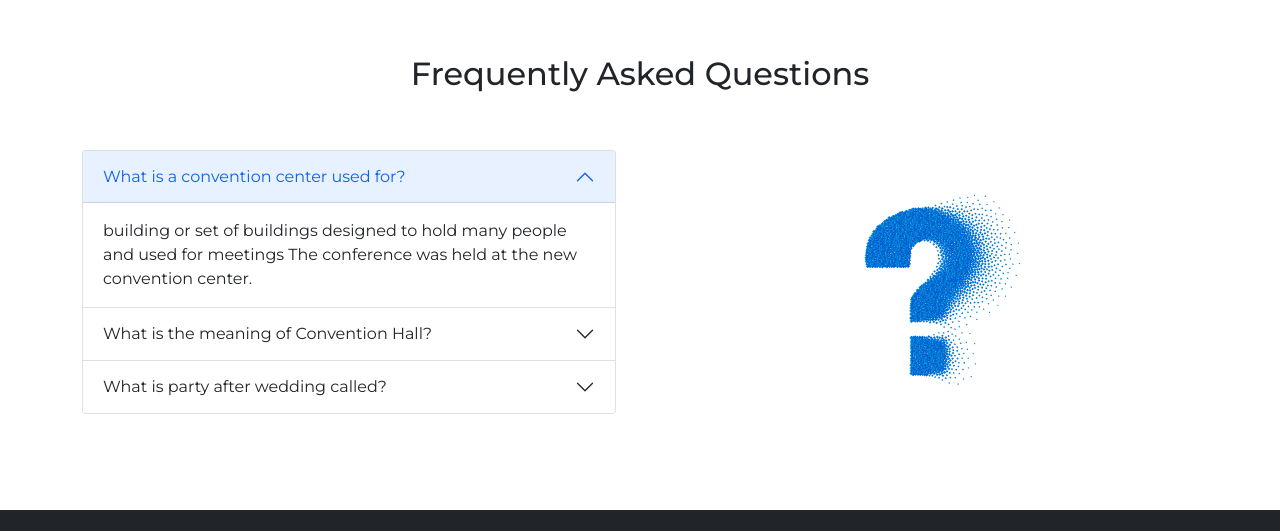
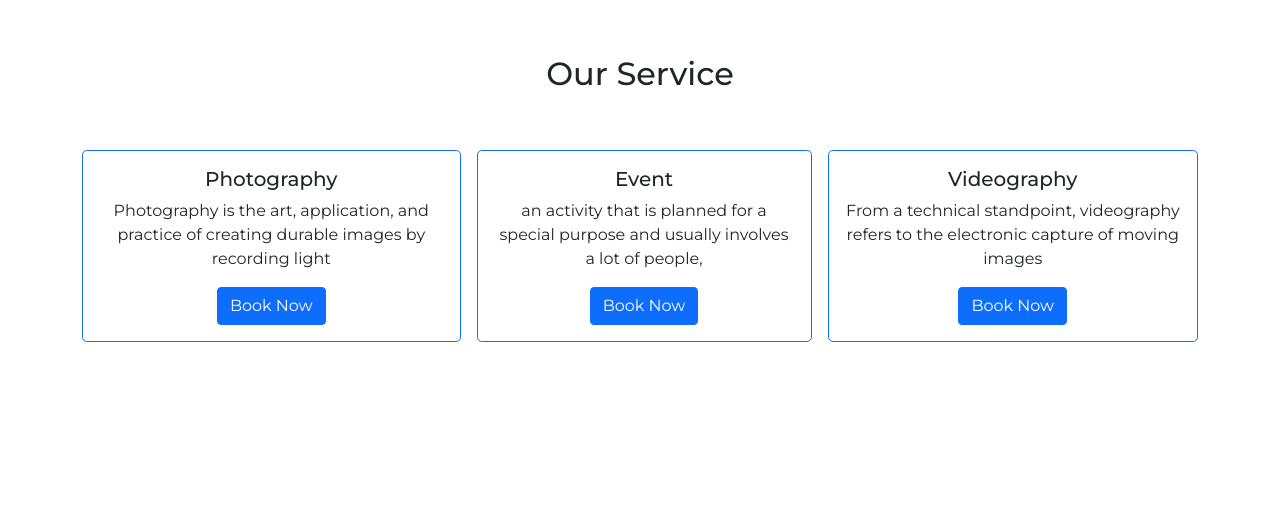
Before and after one commit to alihaider-dev/convention-center, a plain HTML site: page index.html in a window 1280 px wide. Shown: the part 1978-2509 px from the top of the page. Drawn offline with nearby package versions, Linux system fonts and the light colour scheme.

Commit message:
Our Service Section Added

```diff
--- a/index.html
+++ b/index.html
@@ -399,6 +399,44 @@
           </div>
         </section>
       </section>
+      <!-- Our Service -->
+      <section class="our-service container my-5 py-md-5">
+        <div class="section-title text-capitalize text-center p-5">
+          <h2>our service</h2>
+        </div>
+        <div class="text-center d-flex gap-3 flex-wrap flex-md-nowrap">
+          <div class="card rounded-3 border-primary">
+            <div class="card-body">
+              <h5 class="card-title">Photography</h5>
+              <p class="card-text">
+                Photography is the art, application, and practice of creating
+                durable images by recording light
+              </p>
+              <a href="#" class="btn btn-primary">Book Now</a>
+            </div>
+          </div>
+          <div class="card rounded-3 border-primary">
+            <div class="card-body">
+              <h5 class="card-title">Event</h5>
+              <p class="card-text">
+                an activity that is planned for a special purpose and usually
+                involves a lot of people,
+              </p>
+              <a href="#" class="btn btn-primary">Book Now</a>
+            </div>
+          </div>
+          <div class="card rounded-3 border-primary">
+            <div class="card-body">
+              <h5 class="card-title">Videography</h5>
+              <p class="card-text">
+                From a technical standpoint, videography refers to the
+                electronic capture of moving images
+              </p>
+              <a href="#" class="btn btn-primary">Book Now</a>
+            </div>
+          </div>
+        </div>
+      </section>
       <!-- FAQ Section -->
       <section class="faq container my-5 py-5 py-md-5">
         <div class="section-title text-capitalize text-center p-5">
```
